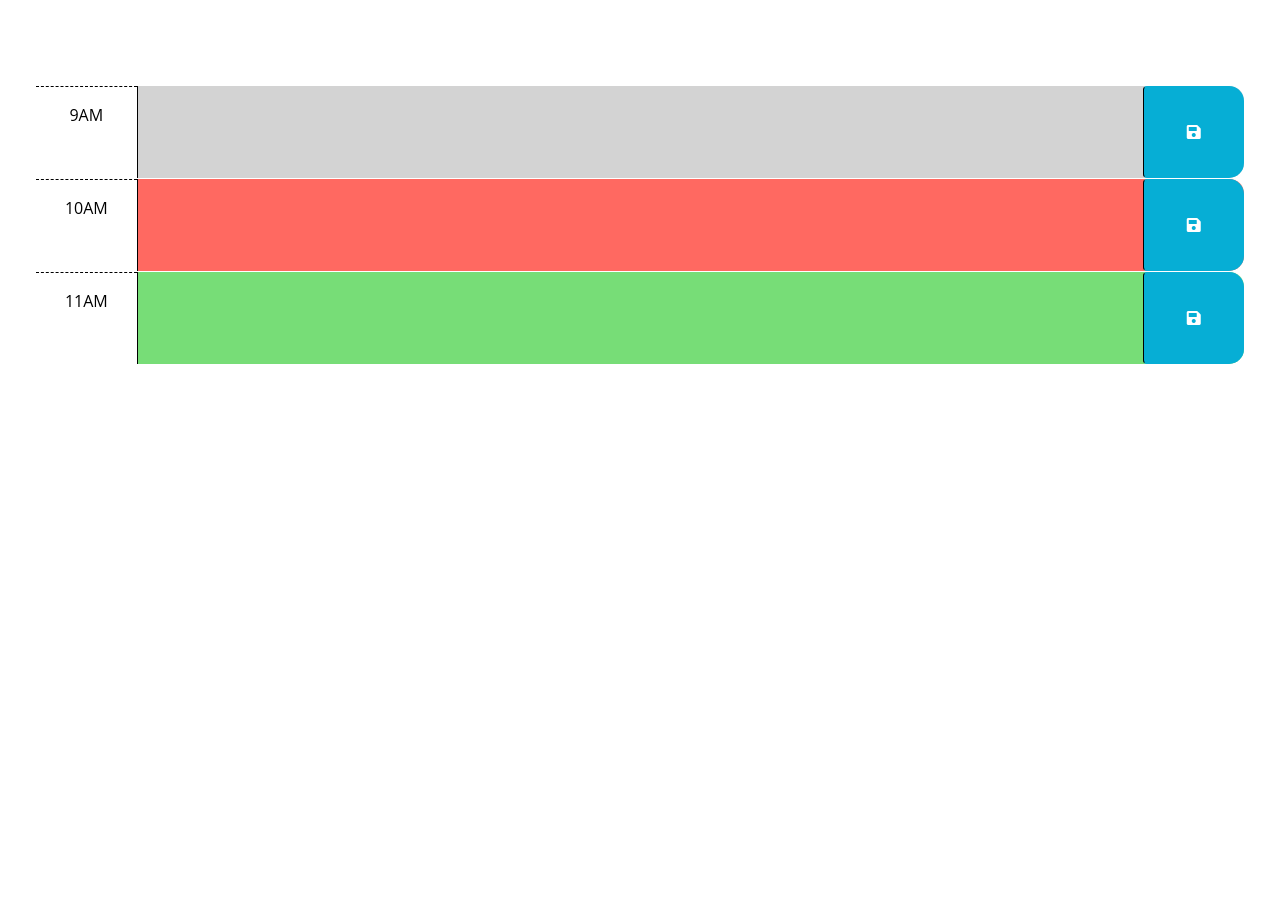
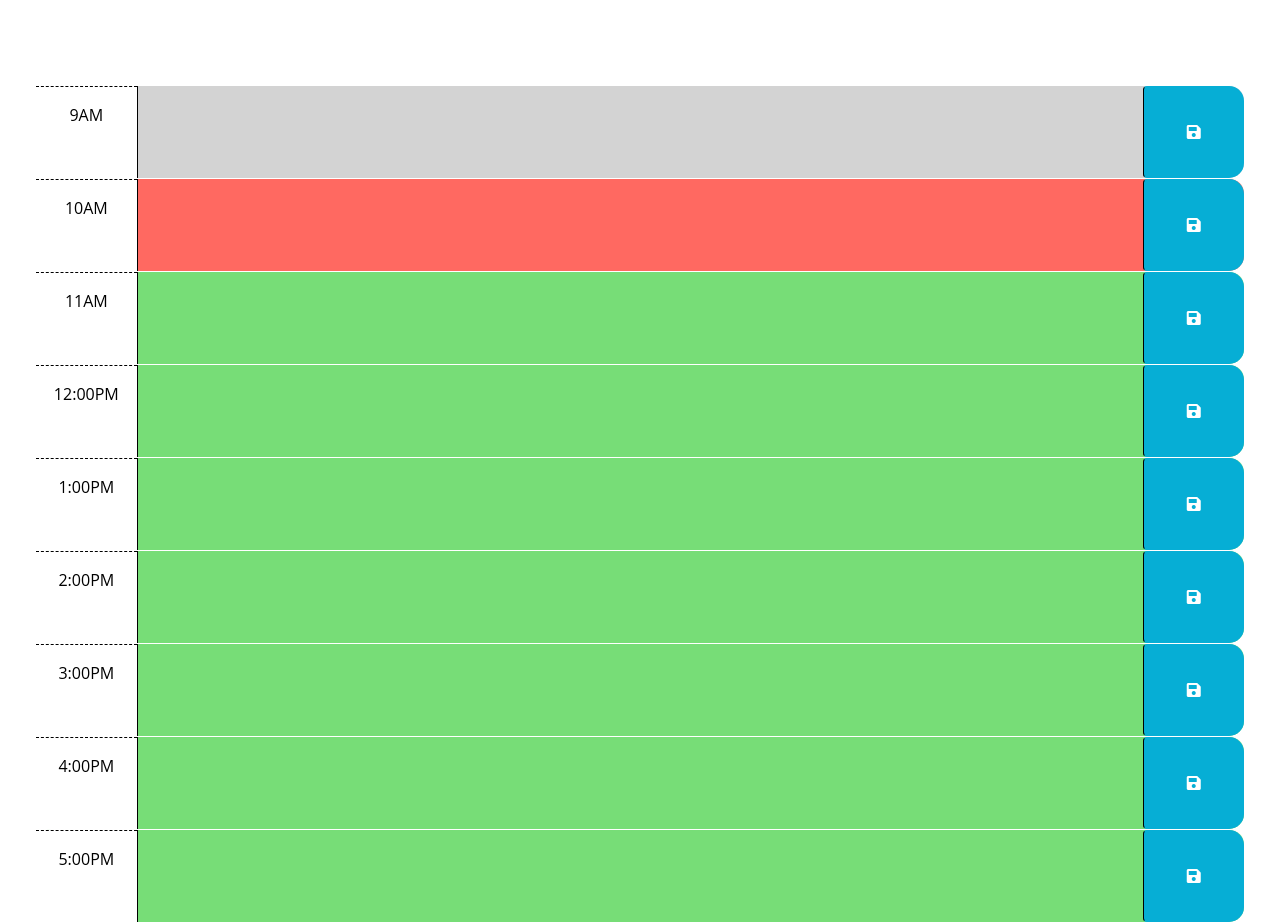
Before and after one commit to aarticontractor/work-day-scheduler, a plain HTML site: page Develop/index.html in a window 1280 px wide. Shown: the part 166-1088 px from the top of the page. Before the commit the page ends 800 px from the top, so only its background shows below. Drawn offline with nearby package versions, Linux system fonts and the light colour scheme.

Commit message:
added more time rows till 5pm

```diff
--- a/Develop/index.html
+++ b/Develop/index.html
@@ -67,7 +67,57 @@
           <i class="fas fa-save" aria-hidden="true"></i>
         </button>
       </div>
+
+      <!-- added hour 12 = 12:00PM -->
+      <div id="12" class="row time-block future">
+        <div class="col-2 col-md-1 hour text-center py-3">12:00PM</div>
+        <textarea id='text-12' class="col-8 col-md-10 description" rows="3"> </textarea>
+        <button class="btn saveBtn col-2 col-md-1" aria-label="save">
+          <i class="fas fa-save" aria-hidden="true"></i>
+        </button>
+      </div>
+      <!-- added hour 13 = 1:00PM -->
+      <div id="13" class="row time-block future">
+        <div class="col-2 col-md-1 hour text-center py-3">1:00PM</div>
+        <textarea id='text-13' class="col-8 col-md-10 description" rows="3"> </textarea>
+        <button class="btn saveBtn col-2 col-md-1" aria-label="save">
+          <i class="fas fa-save" aria-hidden="true"></i>
+        </button>
+      </div>
+      <!-- added hour 14 = 2:00PM -->
+      <div id="14" class="row time-block future">
+        <div class="col-2 col-md-1 hour text-center py-3">2:00PM</div>
+        <textarea id='text-14' class="col-8 col-md-10 description" rows="3"> </textarea>
+        <button class="btn saveBtn col-2 col-md-1" aria-label="save">
+          <i class="fas fa-save" aria-hidden="true"></i>
+        </button>
+      </div>
+      <!-- added hour 15 = 3:00PM -->
+      <div id="15" class="row time-block future">
+        <div class="col-2 col-md-1 hour text-center py-3">3:00PM</div>
+        <textarea id='text-15'class="col-8 col-md-10 description" rows="3"> </textarea>
+        <button class="btn saveBtn col-2 col-md-1" aria-label="save">
+          <i class="fas fa-save" aria-hidden="true"></i>
+        </button>
+      </div>
+      <!-- added hour 16 = 4:00PM -->
+      <div id="16" class="row time-block future">
+        <div class="col-2 col-md-1 hour text-center py-3">4:00PM</div>
+        <textarea id='text-16' class="col-8 col-md-10 description" rows="3"> </textarea>
+        <button class="btn saveBtn col-2 col-md-1" aria-label="save">
+          <i class="fas fa-save" aria-hidden="true"></i>
+        </button>
+      </div>
+      <!-- added hour 17 = 5:00PM -->
+      <div id="17" class="row time-block future">
+        <div class="col-2 col-md-1 hour text-center py-3">5:00PM</div>
+        <textarea id='text-17' class="col-8 col-md-10 description" rows="3"> </textarea>
+        <button class="btn saveBtn col-2 col-md-1" aria-label="save">
+          <i class="fas fa-save" aria-hidden="true"></i>
+        </button>
+      </div>
     </div>
+
 
     <script src="https://cdnjs.cloudflare.com/ajax/libs/jquery/3.2.1/jquery.min.js"></script>
     <script src="https://cdn.jsdelivr.net/npm/dayjs@1.11.3/dayjs.min.js"
```
